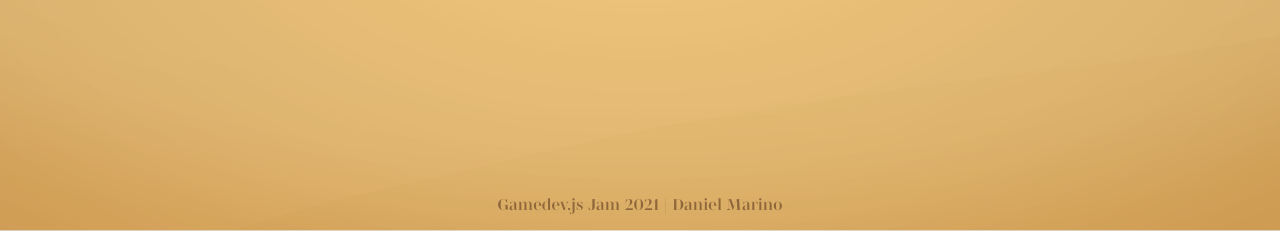
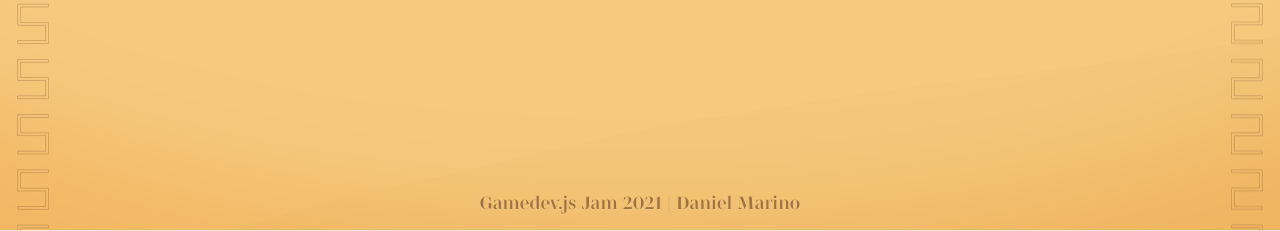
Before and after one commit to starzonmyarmz/heiro, an Eleventy site: page src/index.njk in a window 1280 px wide. Shown: the part 569-800 px from the top of the page. Built offline with nearby package versions, Linux system fonts and the light colour scheme; Eleventy itself is replaced by a stand-in of ours; files that its build step writes are made by us from their sources; what eleventy-plugin-sass would draw is missing.

Commit message:
pretty border

```diff
--- a/styles/_base.scss
+++ b/styles/_base.scss
@@ -10,8 +10,10 @@ body {
   background-size: cover;
   color: $brown;
   font-family: 'Stardom';
+  font-size: 18px;
   height: 100vh;
   margin: 0;
+  text-shadow: 0 1px 1px rgba(#fff, 0.3);
 }
 
 input {
@@ -42,8 +44,6 @@ section {
 }
 
 hr {
-  animation: bg 7s infinite both;
-  background: radial-gradient(transparent, rgba(#000, 0.2));
   border: 0;
   bottom: 0;
   left: 0;
@@ -53,10 +53,28 @@ hr {
   right: 0;
   top: 0;
   z-index: 2000;
-}
 
-@keyframes bg {
-  50% {
-    opacity: 0;
+  &:before,
+  &:after {
+    content: '𓉕 𓉕 𓉕 𓉕 𓉕 𓉕 𓉕 𓉕 𓉕 𓉕 𓉕 𓉕 𓉕 𓉕 𓉕 𓉕 𓉕 𓉕 𓉕 𓉕';
+    font-size: 2rem;
+    letter-spacing: 0.05em;
+    opacity: 0.3;
+    position: fixed;
+    text-orientation: sideways;
+    text-overflow: clip;
+    top: 50%;
+    white-space: nowrap;
+    writing-mode: vertical-rl;
+  }
+
+  &:before {
+    left: 0.5rem;
+    transform: translateY(-50%);
+  }
+
+  &:after {
+    right: 0.5rem;
+    transform: translateY(-50%) scaleX(-1);
   }
 }
```
